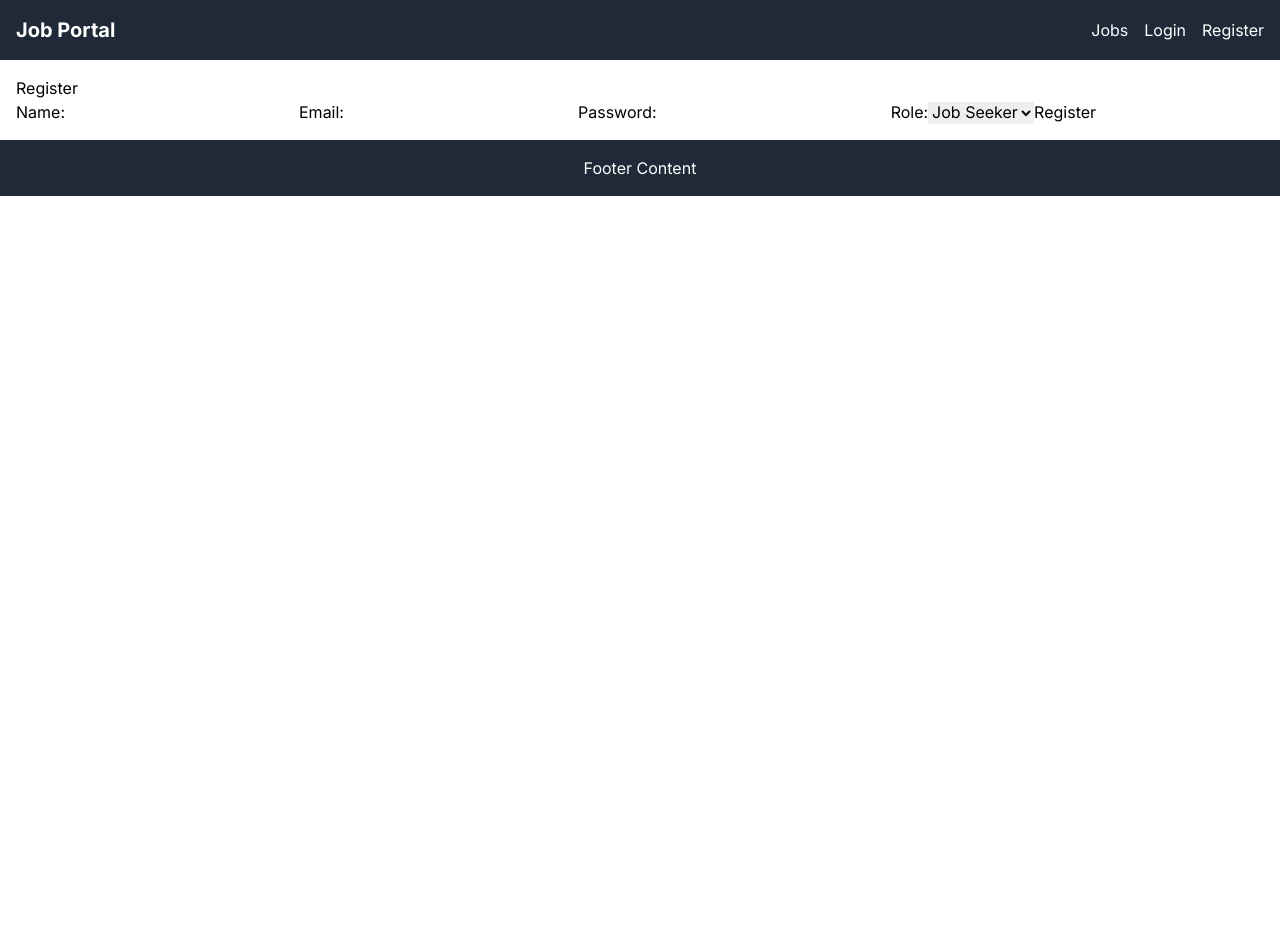
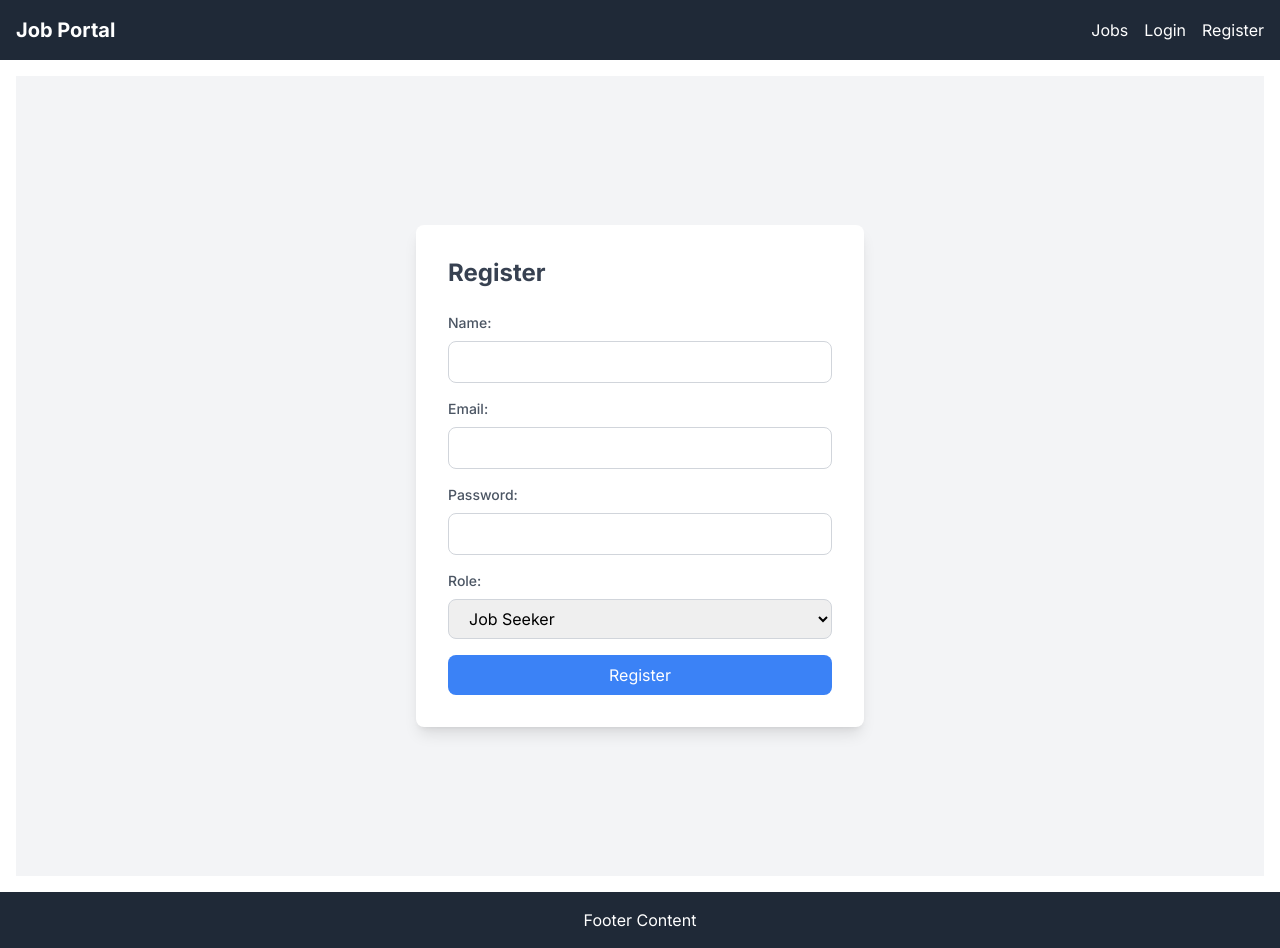
Before and after one commit to shrinidhib/job-portal, a Next.js app: page /register in a window 1280 px wide. Before the commit the page ends 800 px from the top, so only its background shows below. Built offline with nearby package versions, Linux system fonts and the light colour scheme.

Commit message:
login adn registration style added

```diff
--- a/app/components/Navbar.js
+++ b/app/components/Navbar.js
@@ -3,6 +3,7 @@
 
 const NavBar = () => {
   const { user } = useUser();
+
 
   return (
     <div className="space-x-4">
@@ -10,7 +11,7 @@
       {user ? (
         <>
           <a href="/profile" className="hover:underline">Profile</a>
-          <a href="/logout" className="hover:underline">Logout</a>
+
         </>
       ) : (
         <>
--- a/app/login/page.js
+++ b/app/login/page.js
@@ -7,8 +7,7 @@
   const [email, setEmail] = useState('');
   const [password, setPassword] = useState('');
   const router = useRouter();
-  const {user, setUser} = useUser()
-
+  const { user, setUser } = useUser();
 
   const handleSubmit = async (e) => {
     e.preventDefault();
@@ -24,7 +23,7 @@
 
       if (res.ok) {
         const { token, userId } = await res.json();
-        setUser(userId)
+        setUser(userId);
         localStorage.setItem('token', token);
         localStorage.setItem('userId', userId);
         router.push('/');
@@ -37,19 +36,40 @@
   };
 
   return (
-    <div>
-      <h1>Login</h1>
-      <form onSubmit={handleSubmit}>
-        <label>
-          Email:
-          <input type="email" value={email} onChange={(e) => setEmail(e.target.value)} required />
-        </label>
-        <label>
-          Password:
-          <input type="password" value={password} onChange={(e) => setPassword(e.target.value)} required />
-        </label>
-        <button type="submit">Login</button>
-      </form>
+    <div className="min-h-screen flex items-center justify-center bg-gray-100 p-4">
+      <div className="w-full max-w-md bg-white p-8 rounded-lg shadow-lg">
+        <h1 className="text-2xl font-bold mb-6 text-gray-700">Login</h1>
+        <form onSubmit={handleSubmit} className="space-y-4">
+          <div className="mb-4">
+            <label htmlFor="email" className="block text-gray-600 text-sm font-medium mb-2">Email:</label>
+            <input
+              id="email"
+              type="email"
+              value={email}
+              onChange={(e) => setEmail(e.target.value)}
+              required
+              className="w-full px-4 py-2 border border-gray-300 rounded-lg focus:outline-none focus:ring-2 focus:ring-blue-500"
+            />
+          </div>
+          <div className="mb-4">
+            <label htmlFor="password" className="block text-gray-600 text-sm font-medium mb-2">Password:</label>
+            <input
+              id="password"
+              type="password"
+              value={password}
+              onChange={(e) => setPassword(e.target.value)}
+              required
+              className="w-full px-4 py-2 border border-gray-300 rounded-lg focus:outline-none focus:ring-2 focus:ring-blue-500"
+            />
+          </div>
+          <button
+            type="submit"
+            className="w-full bg-blue-500 text-white py-2 px-4 rounded-lg hover:bg-blue-600 focus:outline-none focus:ring-2 focus:ring-blue-500"
+          >
+            Login
+          </button>
+        </form>
+      </div>
     </div>
   );
 };
--- a/app/register/page.js
+++ b/app/register/page.js
@@ -8,9 +8,9 @@
   const [email, setEmail] = useState('');
   const [password, setPassword] = useState('');
   const [role, setRole] = useState('browser');
-  const [error,setError]=useState('')
+  const [error, setError] = useState('');
   const router = useRouter();
-  const {user, setUser}=useUser()
+  const { user, setUser } = useUser();
 
   const handleSubmit = async (e) => {
     e.preventDefault();
@@ -25,16 +25,16 @@
       });
 
       if (res.ok) {
-        const response = await res.json()
-        console.log(response)
+        const response = await res.json();
+        console.log(response);
         const { token, userId } = response;
-        setUser(userId)
+        setUser(userId);
         localStorage.setItem('token', token);
         localStorage.setItem('userId', userId);
         router.push('/');
       } else {
-        const {error} = await res.json()
-        setError(error)
+        const { error } = await res.json();
+        setError(error);
         console.error('Registration failed');
       }
     } catch (error) {
@@ -43,31 +43,65 @@
   };
 
   return (
-    <div>
-      <h1>Register</h1>
-      <form onSubmit={handleSubmit}>
-        <label>
-          Name:
-          <input type="text" value={name} onChange={(e) => setName(e.target.value)} required />
-        </label>
-        <label>
-          Email:
-          <input type="email" value={email} onChange={(e) => setEmail(e.target.value)} required />
-        </label>
-        <label>
-          Password:
-          <input type="password" value={password} onChange={(e) => setPassword(e.target.value)} required />
-        </label>
-        <label>
-          Role:
-          <select value={role} onChange={(e) => setRole(e.target.value)} required>
-            <option value="browser">Job Seeker</option>
-            <option value="poster">Job Poster</option>
-          </select>
-        </label>
-        <button type="submit">Register</button>
-        {error && <div>{error}</div>}
-      </form>
+    <div className="min-h-screen flex items-center justify-center bg-gray-100 p-4">
+      <div className="w-full max-w-md bg-white p-8 rounded-lg shadow-lg">
+        <h1 className="text-2xl font-bold mb-6 text-gray-700">Register</h1>
+        <form onSubmit={handleSubmit} className="space-y-4">
+          <div className="mb-4">
+            <label htmlFor="name" className="block text-gray-600 text-sm font-medium mb-2">Name:</label>
+            <input
+              id="name"
+              type="text"
+              value={name}
+              onChange={(e) => setName(e.target.value)}
+              required
+              className="w-full px-4 py-2 border border-gray-300 rounded-lg focus:outline-none focus:ring-2 focus:ring-blue-500"
+            />
+          </div>
+          <div className="mb-4">
+            <label htmlFor="email" className="block text-gray-600 text-sm font-medium mb-2">Email:</label>
+            <input
+              id="email"
+              type="email"
+              value={email}
+              onChange={(e) => setEmail(e.target.value)}
+              required
+              className="w-full px-4 py-2 border border-gray-300 rounded-lg focus:outline-none focus:ring-2 focus:ring-blue-500"
+            />
+          </div>
+          <div className="mb-4">
+            <label htmlFor="password" className="block text-gray-600 text-sm font-medium mb-2">Password:</label>
+            <input
+              id="password"
+              type="password"
+              value={password}
+              onChange={(e) => setPassword(e.target.value)}
+              required
+              className="w-full px-4 py-2 border border-gray-300 rounded-lg focus:outline-none focus:ring-2 focus:ring-blue-500"
+            />
+          </div>
+          <div className="mb-4">
+            <label htmlFor="role" className="block text-gray-600 text-sm font-medium mb-2">Role:</label>
+            <select
+              id="role"
+              value={role}
+              onChange={(e) => setRole(e.target.value)}
+              required
+              className="w-full px-4 py-2 border border-gray-300 rounded-lg focus:outline-none focus:ring-2 focus:ring-blue-500"
+            >
+              <option value="browser">Job Seeker</option>
+              <option value="poster">Job Poster</option>
+            </select>
+          </div>
+          <button
+            type="submit"
+            className="w-full bg-blue-500 text-white py-2 px-4 rounded-lg hover:bg-blue-600 focus:outline-none focus:ring-2 focus:ring-blue-500"
+          >
+            Register
+          </button>
+          {error && <div className="text-red-500 mt-4">{error}</div>}
+        </form>
+      </div>
     </div>
   );
 };
```
